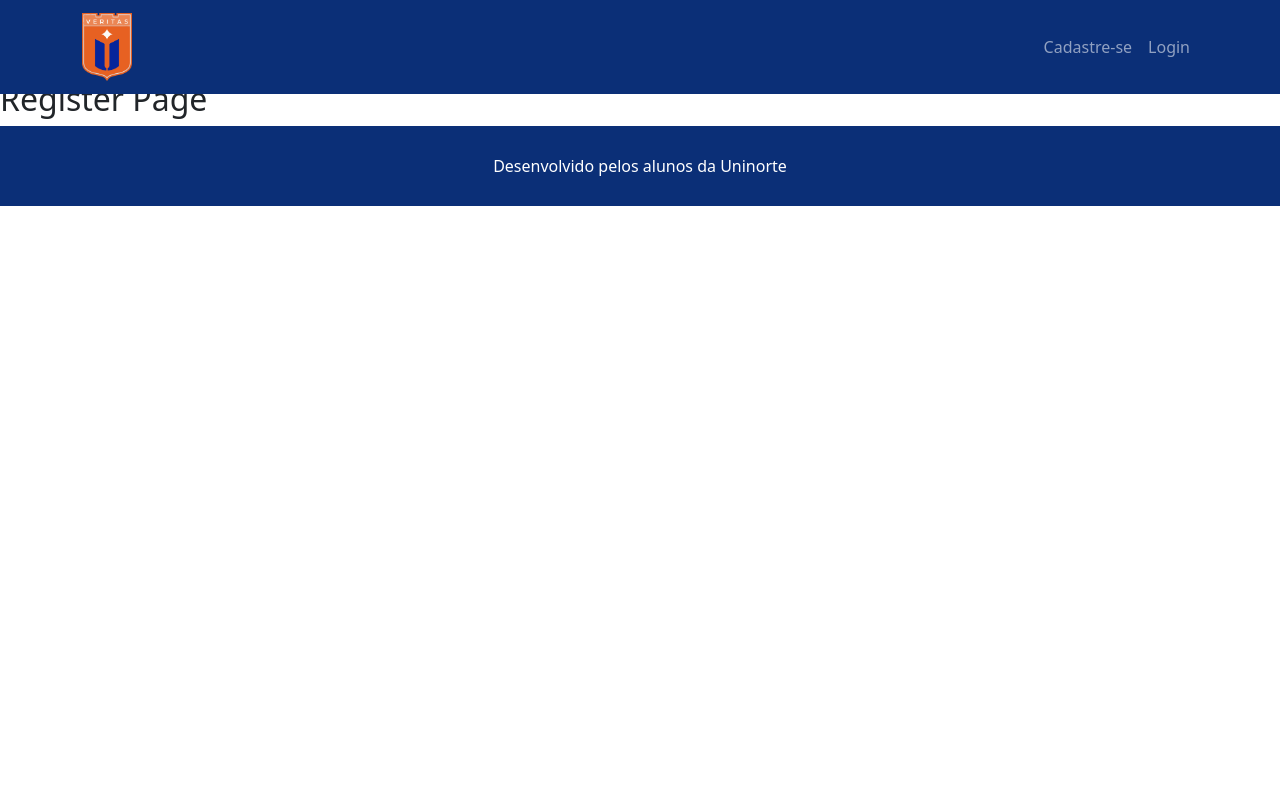
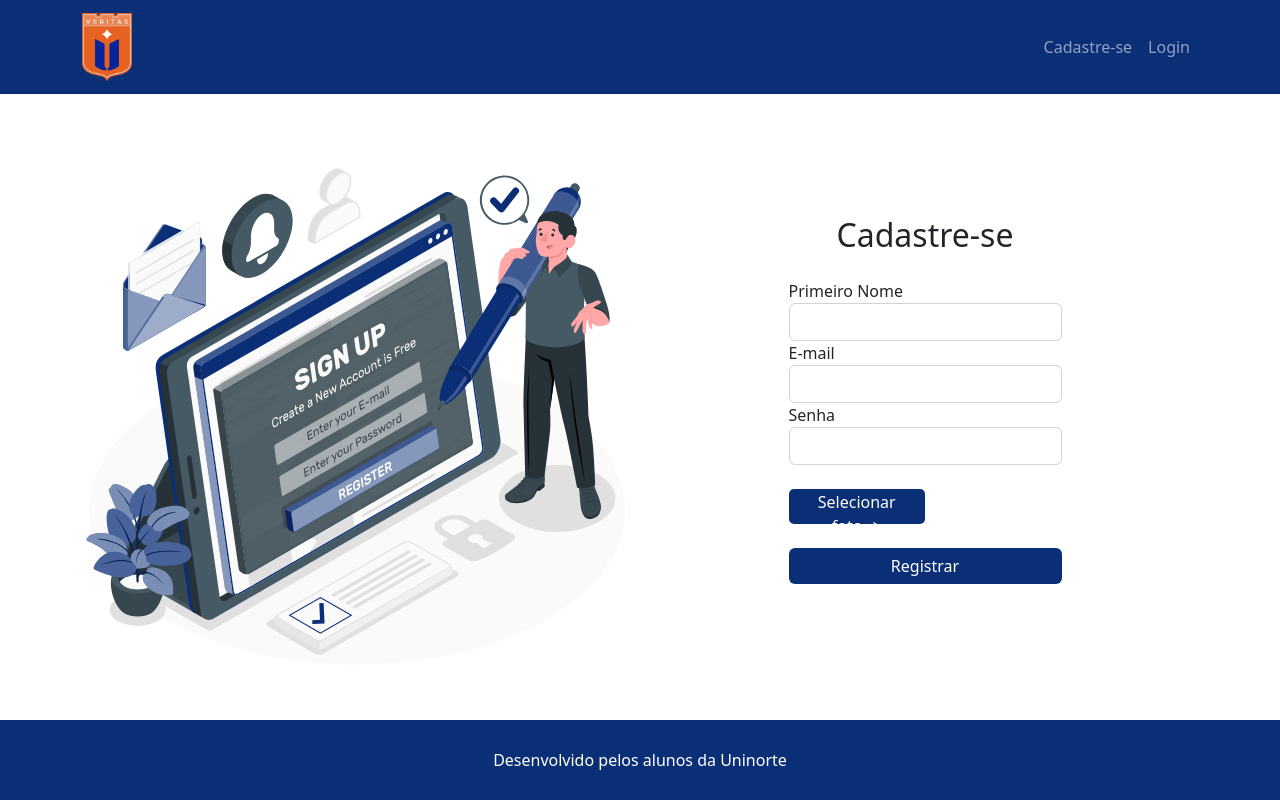
Before and after one commit to projeto-un-rest/face-recognition, a Vue app: page /#/register in a window 1280 px wide. Built offline with nearby package versions, Linux system fonts and the light colour scheme; no server answers.

Commit message:
Dialog in test step

```diff
--- /dev/null
+++ b/src/components/Dialog.vue
@@ -0,0 +1,52 @@
+<template>
+    <div class="modal" :class="{ 'active': showModal }">
+        <slot></slot>
+    </div>
+
+    <div class="backdrop"></div>
+</template>
+
+<script>
+export default {
+    name: "Dialog",
+    props: {
+        showModal: {
+            type: Boolean,
+            required: true
+        }
+    }
+}
+</script>
+
+<style scoped>
+.modal {
+    width: 50%;
+    height: auto;
+    position: absolute;
+    top: 50%;
+    left: 50%;
+    transform: translateX(-50%);
+    background-color: white;
+    border-radius: 5px;
+    display: none;
+}
+
+.modal.active {
+    display: block;
+    animation: showModal .5s;
+}
+
+@keyframes showModal {
+    from { opacity: 0; }
+    to { opacity: 1; }
+}
+
+.modal.active + .backdrop {
+    position: absolute;
+    left: 0;
+    right: 0;
+    top: 0;
+    bottom: 0;
+    background-color: rgba(0, 0, 0, .5)
+}
+</style>
--- a/src/views/Register.vue
+++ b/src/views/Register.vue
@@ -1,13 +1,112 @@
 <template>
-    <h2>Register Page</h2>
+    <div class="container">
+
+        <div class="row">
+            <div class="col-md-6">
+                <img class="image-register" src="@/assets/register.svg" alt="Imagem Ilustrativa de Cadastro">
+            </div>
+
+            <div class="col-md-6 form-column">
+                <h2 class="mb-4">Cadastre-se</h2>
+
+                <form class="form" novalidate>
+                    <label for="name">Primeiro Nome</label>
+                    <input class="form-control" id="name" type="text">
+
+                    <label for="email">E-mail</label>
+                    <input class="form-control" id="email" type="email">
+
+                    <label for="password">Senha</label>
+                    <input class="form-control" id="password" type="password">
+
+                    <button @click.prevent="openModal" class="my-4 button-dialog">Selecionar foto</button>
+
+                    <div class="d-grid">
+                        <button class="btn btn-primary">Registrar</button>
+                    </div>
+                </form>
+            </div>
+        </div>
+
+        <Dialog :showModal="showModal">
+            <h3 class="text-center">Cadastrar uma foto de perfil</h3>
+            <video ref="video"></video>
+            <canvas id="canvas"></canvas>
+            <button id="capture">Tirar foto</button>
+        </Dialog>
+
+    </div>
 </template>
 
 <script>
+import Dialog from "@/components/Dialog.vue"
+
 export default {
-    name: "Register"
+    name: "Register",
+    components: {
+        Dialog
+    },
+    data() {
+        return {
+            showModal: false
+        }
+    },
+
+    methods: {
+        openModal() {
+            this.showModal = true;
+            navigator.mediaDevices.getUserMedia({video: true})
+                .then(mediaStream => {
+                    const video = this.$refs.video;
+                    video.srcObject = mediaStream;
+                    video.play();
+                })
+                .catch(() => {
+                    console.log('Não há permissões para acessar a webcam')
+                })
+        },
+
+        closeModal() {
+            this.showModal = false;
+        }
+    }
 }
 </script>
 
 <style scoped>
+.row {
+    height: 80vh;
+    align-items: center;
+}
 
+.image-register {
+    height: 550px;
+}
+
+.form-column {
+    display: flex;
+    flex-direction: column;
+    align-items: center;
+}
+
+.form {
+    width: 50%;
+}
+
+.button-dialog {
+    width: 50%;
+    height: 35px;
+    border-radius: 5px;
+}
+
+.button-dialog::after {
+    content: ">";
+    margin-left: 10px;
+}
+
+.form button {
+    background-color: #0B2F77;
+    color: white;
+    border: none;
+}
 </style>
```
Also changed, not shown: src/assets/register.svg (added).
